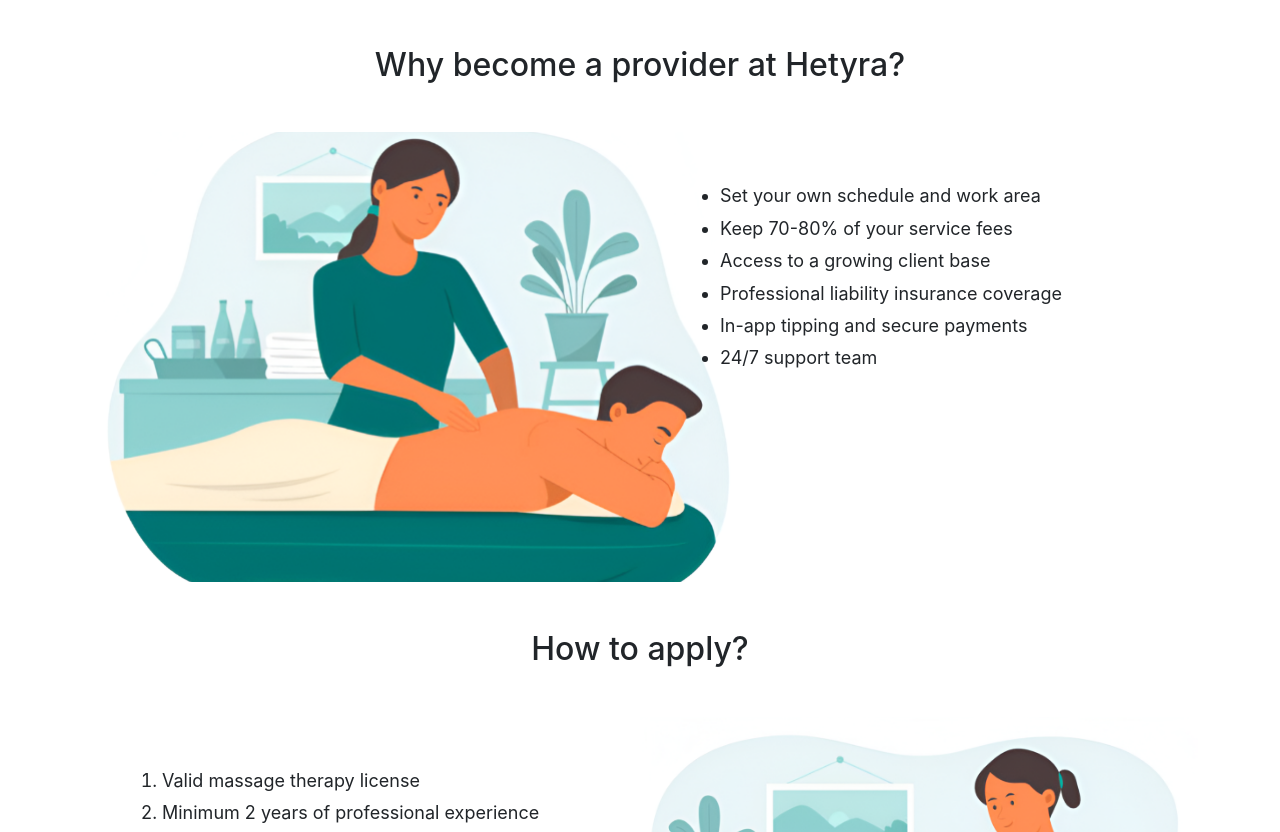
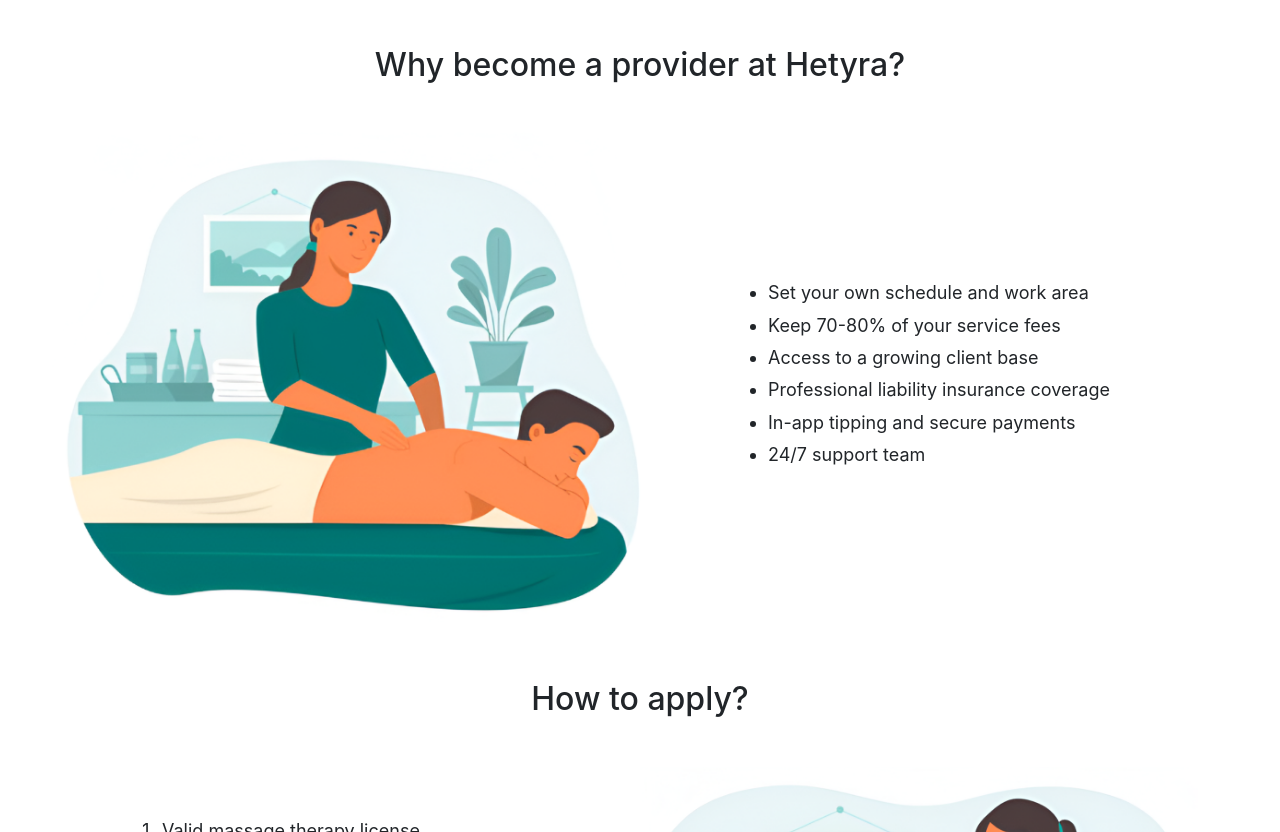
Before and after one commit to NoobFly6600/hetyra-web, a React (Vite) app: page /providers in a window 1280 px wide. Shown: the part 600-1432 px from the top of the page. Built offline with nearby package versions, Linux system fonts and the light colour scheme.

Commit message:
small edit

```diff
--- a/src/components/nav/pages/LandingPage.jsx
+++ b/src/components/nav/pages/LandingPage.jsx
@@ -38,7 +38,7 @@
                             margin: '0 auto'
                         }}>
                             <Row className="g-0 align-items-center">
-                                <Col md={5} className="d-flex justify-content-center">
+                                <Col md={6} className="d-flex justify-content-center">
                                     <Card.Img
                                         src={InHomeService}
                                         alt="In-Home Massage Service"
@@ -51,8 +51,8 @@
                                         }}
                                     />
                                 </Col>
-                                <Col md={7}>
-                                    <Card.Body className="p-5" style={{ paddingLeft: '40px' }}>
+                                <Col md={6}>
+                                    <Card.Body className="p-5" style={{ paddingLeft: '60px' }}>
                                         <Card.Title as="h2" className="mb-4">In-Home Services</Card.Title>
                                         <Card.Text style={{
                                             fontSize: '18px',
--- a/src/components/nav/pages/ProvidersPage.jsx
+++ b/src/components/nav/pages/ProvidersPage.jsx
@@ -53,23 +53,27 @@
                             maxWidth: '1100px',
                             margin: '0 auto'
                         }}>
-                            <Row className="g-0">
-                                <Col md={6}>
+                            <Row className="g-0 align-items-center">
+                                <Col md={6} className="d-flex justify-content-center">
                                     <Card.Img
                                         src={SixthPhoto}
                                         alt="Provider Benefits"
                                         style={{
                                             borderRadius: '10px 0 0 10px',
-                                            height: '450px',
-                                            width: '650px',
+                                            height: '500px',
+                                            width: '700px',
                                             objectFit: 'cover',
                                             marginRight: '30px'
                                         }}
                                     />
                                 </Col>
-                                <Col md={6}>
-                                    <Card.Body className="p-5" style={{ paddingLeft: '40px' }}>
-                                        <ul style={{ fontSize: '18px', lineHeight: '1.8' }}>
+                                <Col md={6} className="d-flex justify-content-start">
+                                    <Card.Body className="p-5" style={{ marginLeft: '60px' }}>
+                                        <ul style={{
+                                            fontSize: '18px',
+                                            lineHeight: '1.8',
+                                            paddingLeft: '20px'
+                                        }}>
                                             <li>Set your own schedule and work area</li>
                                             <li>Keep 70-80% of your service fees</li>
                                             <li>Access to a growing client base</li>
```
